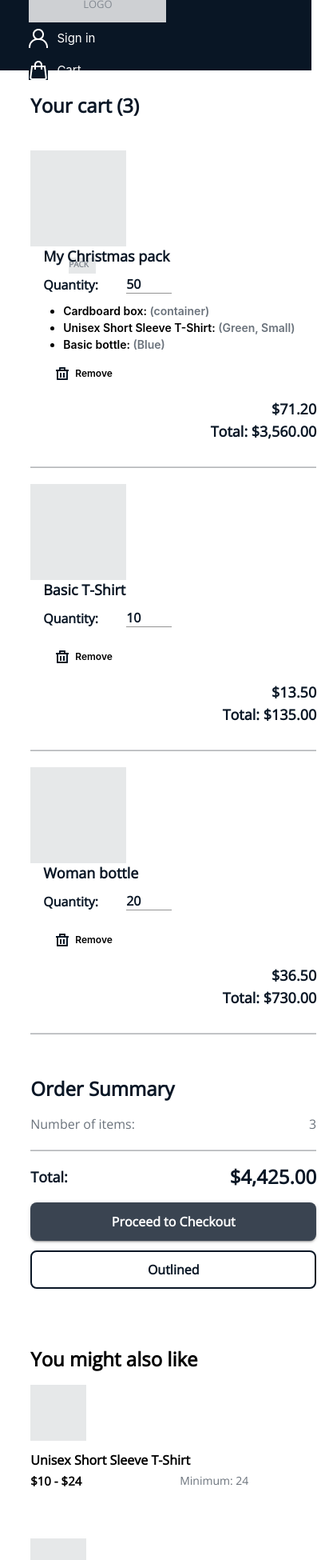
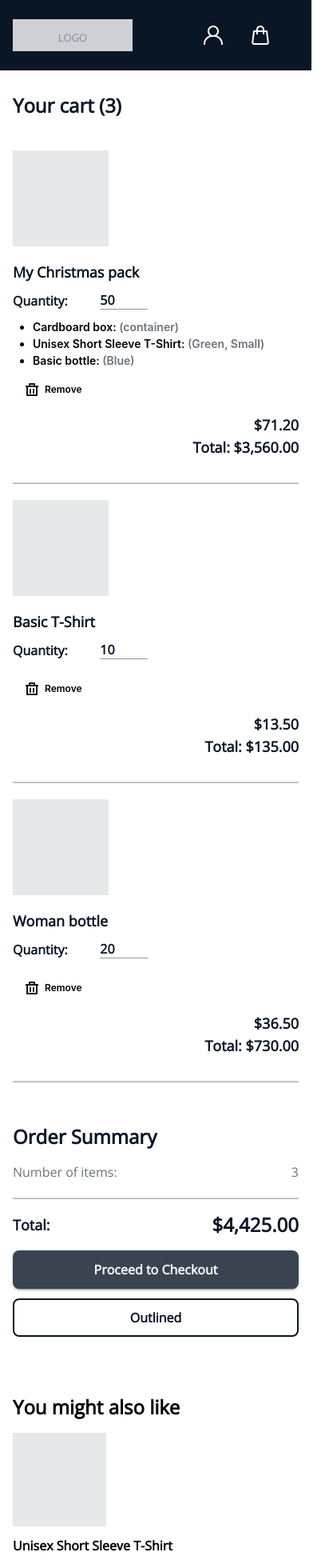
Before and after one commit to jmlamis1993/React-Challenge, a React (Create React App) app in the folder react-challenge/: page / in a window 390 px wide. Shown: the top 1950 px of the page at 80% size, 412 px wide, since content can reach past the window. Built offline with nearby package versions, Linux system fonts and the light colour scheme.

Commit message:
fix responsive

```diff
--- a/react-challenge/src/App.tsx
+++ b/react-challenge/src/App.tsx
@@ -18,7 +18,7 @@ const theme = createTheme({
 function App() {
   return (
     <ThemeProvider theme={theme}>
-        <NavBar/>
+         <NavBar/>
         <Breadcrumb/>
        <Container className={style.body_container}>
        <CartView/>
--- a/react-challenge/src/assets/css/style.module.css
+++ b/react-challenge/src/assets/css/style.module.css
@@ -261,17 +261,116 @@ input[type="number"]{
 .prduct_category{
   color: #6B737C !important
 }
+.footer_container{
+  background: #E6E8E9;
+  padding-top: 80px;
+  padding-bottom: 112px;
+}
+.box_container{
+  width: 18vw;
+  height: 18vw;
+  background-color: #E6E8E9;
+}
+.box_img{
+  width: 34px;
+  height: 20px;
+  background-color: #E6E8E9;
+  margin-left:40%;
+  margin-right:40%;
+  margin-top:10px;
+  padding-left: 7px;
+}
 
 @media screen and (max-width: 780px) {
   .footer{
-     padding-top: 40px;
-     padding-bottom: 60px;
+    padding-top: 40px;
+    padding-bottom: 60px;
     text-align: center !important;
+    margin-left: 0% !important;
+    margin-right: 0% !important;
 
+  }
+  .body_container {
+    margin-right: 0% !important;
+    margin-left: 0% !important;
+  }
+  .navBar_right{
+    width:25px !important;
+    display: inline;
   }
 
 .product_container{
   display: inline;
 }
+.logo_box {
+  width: 150px !important;
+  height: 40px !important;
+}
+.navBar_links{
+  display: none;
+}
+.date_product_container{
+  margin-left: 0px !important;
 
 }
+.footer_link {
+  text-align: center !important;
+}
+.mb_class{
+  margin-bottom: 5% !important;
+  text-align: center !important;
+}
+.footer_title{
+  text-align: center !important;
+}
+.text_footer{
+  text-align: center !important;
+  margin-top: 10% !important;
+  margin-bottom: 6px !important;
+  margin-right: 6% !important;
+  margin-left: 6% !important;
+}
+.phone_footer_text{
+  padding-right: 25% !important;
+  padding-left: 25% !important;
+}
+.logo_footer{
+  display: inline-block;
+  vertical-align: middle;
+}
+.logo_container{
+  display: inline-block !important;
+  vertical-align: middle;
+  margin-top: 20px;
+}
+.dropdown_container{
+  display: inline !important;
+  vertical-align: middle;
+  text-align: center;
+}
+.footer_container{
+  background: #E6E8E9;
+  padding-top: 40px;
+  padding-bottom: 20px;
+}
+.box_container{
+  width: 30vw;
+  height: 30vw;
+  display: inline-block !important;
+  vertical-align: middle;
+ text-align: center;
+}
+.check_number
+{
+  margin-left: 0px;
+}
+.box_img{
+  display: none;
+}
+.date_product_container{
+  margin-left: 0px !important;
+}
+.product_title{
+  margin-top: 20px !important;
+}
+}
--- a/react-challenge/src/components/cartView/ProductView.tsx
+++ b/react-challenge/src/components/cartView/ProductView.tsx
@@ -66,16 +66,17 @@ export const ProductView: React.FC<PropsProductView> = ({ product }) => {
         sx={{ marginTop: "4px", marginBottom: "24px", padding: 0 }}
       >
         <Grid item className={style.product_container} xs={12} sm={12} lg={7}>
-          <Grid item sx={{ width: 120, height: 120 }} xs={12} sm={12} lg={3}>
+          <Grid item sx={{ width: 120, height: 120 }} xs={12} sm={12} lg={3} >
             <img src={image} alt={name} />
             {productList ?
             <>
-             <Box sx={{ width: '34px', height: '20px', backgroundColor: "#E6E8E9",marginLeft:'40%',marginRight:'40%', marginTop:'10px'}}>
+             <Box className={style.box_img}>
               <Typography sx ={{fontWeight: 600,fontSize: '10px',lineHeight: '16px',color: '#848A92'}} >PACK</Typography>
             </Box>
             </> : "" }
           </Grid>
-          <Grid item sx={{ marginLeft: "16px" }}>
+          <Grid item sx={{ marginLeft: "16px" }} className={style.date_product_container}
+          >
             <Typography className={style.product_title}>{name}</Typography>
             <Stack spacing={2} direction="row">
               <Grid container>
@@ -84,7 +85,7 @@ export const ProductView: React.FC<PropsProductView> = ({ product }) => {
                     Quantity:{" "}
                   </Typography>
                 </Grid>
-                <Grid item xs={2} sx={{ marginLeft: "-10px" }}>
+                <Grid item xs={2} sx={{ marginLeft: "-10px" }} className={style.check_number}>
                   <TextField type="number" name="quantity" variant="standard" InputProps={{ inputProps: { min: 0}}} value={quat} onChange={handleQuantityChange} />
                 </Grid>
               </Grid>
@@ -147,18 +148,16 @@ export const ProductView: React.FC<PropsProductView> = ({ product }) => {
         </Grid>
         <Grid item xs={12} lg={5} sm={12}>
           <Grid item>
-            {" "}
             <Typography
               className={style.product_price}
             >{`$${numberConvert(price)}`}</Typography>{" "}
           </Grid>
           <Grid item>
-            {" "}
             <Typography className={style.product_price}>{`Total: $${
               numberConvert(price * quantity)
-            }`}</Typography>{" "}
+            }`}</Typography>
           </Grid>
-        </Grid>
+          </Grid>
       </Grid>
 
       <Divider sx={{ background: "#CED0D3", height: "1px" }} />
--- a/react-challenge/src/components/footer/Footer.tsx
+++ b/react-challenge/src/components/footer/Footer.tsx
@@ -18,24 +18,17 @@ import { FooterCo } from "./FooterCo";
 export const Footer = () => {
   return (
     <>
-      <Grid
-        container
-        sx={{
-          background: "#E6E8E9",
-          paddingTop: "80px",
-          paddingBottom: "112px",
-        }}
-      >
+      <Grid container className = {style.footer_container}>
         <Grid container className={style.body_container}>
-          <Grid item  xs={12} md={12} lg={4} >
-          <Box sx={{ width: '172px', height: '48px', backgroundColor: "#CED0D3",}}>
+          <Grid item  xs={12} md={12} lg={4} className={style.mb_class}>
+          <Box sx={{ width: '172px', height: '48px', backgroundColor: "#CED0D3"}} className={style.logo_footer}>
               <Typography className={style.logo_text} >Logo</Typography>
             </Box>
             <Typography className={style.text_footer}>
               We sell custom products for all your needs. Packs and bulk
               products that you will enjoy.
             </Typography>
-            <Grid container direction="row" alignItems="center">
+             <Grid container direction="row" alignItems="center" className ={style.phone_footer_text}>
               <Grid item>
                 <LocalPhoneIcon sx={{ width: 16, marginTop: "8px" }} />
               </Grid>
@@ -43,7 +36,7 @@ export const Footer = () => {
                 +1-202-555-0129
               </Grid>
             </Grid>
-            <Stack direction={"row"} spacing={1} sx={{ marginTop: "40px" }}>
+            <Stack direction={"row"} spacing={1} sx={{ marginTop: "40px" }} className ={style.logo_container}>
               <img
                 src={Facebook}
                 alt="Facebook"
@@ -64,10 +57,10 @@ export const Footer = () => {
               />
             </Stack>
           </Grid>
-          <Grid item  xs={12} md={12} lg={3}>
+          <Grid item  xs={12} md={12} lg={3} className={style.mb_class}>
             <Typography className={style.footer_title}>Our company</Typography>
             <List>
-              <ListItem>
+              <ListItem sx={{ paddingLeft: "24px" }}>
                 <ListItemText
                   disableTypography
                   primary="About us"
@@ -104,13 +97,13 @@ export const Footer = () => {
               </ListItem>
             </List>
           </Grid>
-          <Grid item xs={12} md={12} lg={3}>
+          <Grid item xs={12} md={12} lg={3} className={style.mb_class}>
             {" "}
             <Typography className={style.footer_title}>
               How can we help
             </Typography>
             <List>
-              <ListItem>
+              <ListItem sx={{ paddingLeft: "24px" }}>
                 <ListItemText
                   disableTypography
                   primary="Place a ticket"
--- a/react-challenge/src/components/listproduct/ListProduct.tsx
+++ b/react-challenge/src/components/listproduct/ListProduct.tsx
@@ -1,4 +1,4 @@
-import { Stack, Grid, Box,Typography } from "@mui/material";
+import {  Grid, Box,Typography } from "@mui/material";
 import { ProductCard } from "./ProductCard";
 import style from "../../assets/css/style.module.css";
 
@@ -9,16 +9,16 @@ export const ListProduct = () => {
       <Box sx={{ flexGrow: 1, marginTop: '80px', marginBottom:'120px'}} >
       <Typography className={style.product_list_text}>You might also like</Typography>
         <Grid container spacing={8} >
-          <Grid item xs={12} sm={12} md={3} >
+          <Grid item xs={12} sm={6} md={3} >
             <ProductCard />
           </Grid>
-          <Grid item xs={12} sm={12} md={3} >
+          <Grid item xs={12} sm={6} md={3} >
             <ProductCard />
           </Grid>
-          <Grid item xs={12} sm={12} md={3} >
+          <Grid item xs={12} sm={6} md={3} >
             <ProductCard />
           </Grid>
-          <Grid item xs={12} sm={12} md={3}>
+          <Grid item xs={12} sm={6} md={3}>
             <ProductCard />
           </Grid>
         </Grid>
--- a/react-challenge/src/components/listproduct/ProductCard.tsx
+++ b/react-challenge/src/components/listproduct/ProductCard.tsx
@@ -4,7 +4,7 @@ import style from "../../assets/css/style.module.css";
 export const ProductCard = () => {
   return (
     <>
-      <Box sx={{ width: '18vw', height: '18vw', backgroundColor: "#E6E8E9",}}/>
+      <Box  className={style.box_container} />
       <Typography className={style.product_list_title}>Unisex Short Sleeve T-Shirt</Typography>
       <Stack direction="row" spacing={2}>
       <Grid container>
--- a/react-challenge/src/components/navbar/NavBar.tsx
+++ b/react-challenge/src/components/navbar/NavBar.tsx
@@ -21,12 +21,12 @@ export const NavBar = () => {
   return (
     <Toolbar className={style.navBar}>
       <Grid container className={style.body_container}>
-        <Grid item xs={12} md={12} lg={2} >
-        <Box sx={{ width: '172px', height: '48px', backgroundColor: "#CED0D3",}}>
+        <Grid item xs={8} md={8} lg={2} >
+        <Box className={style.logo_box}>
               <Typography className={style.logo_text} >Logo</Typography>
         </Box>
         </Grid>
-        <Hidden only={['xs', 'md']}>
+        <Hidden only={['xs', 'sm']}>
         <Grid item xs={8}>
           <TextField
             size="small"
@@ -47,12 +47,13 @@ export const NavBar = () => {
           />
         </Grid>
         </Hidden>
-        <Grid item  xs={12} md={12} lg={2}  >
-          <Stack direction={{ sm: "row" }}>
+        <Grid item  xs={4} md={4} lg={2} >
+          <Stack direction={{ sm: "row", xs: "row" }}>
             <ListItemButton className={style.navBar_right} >
               <ListItemIcon className={style.navbar_space}>
                 <img src={user} alt="Signin" className={style.navBar_icons} />
               </ListItemIcon>
+
               <ListItemText
                 disableTypography
                 primary="Sign in"
@@ -63,11 +64,13 @@ export const NavBar = () => {
               <ListItemIcon className={style.navbar_space}>
                 <img src={cart} alt="Cart" className={style.navBar_icons} />
               </ListItemIcon>
+
               <ListItemText
                 disableTypography
                 primary="Cart"
                 className={style.navBar_links}
               />
+
             </ListItemButton>
           </Stack>
         </Grid>
```
